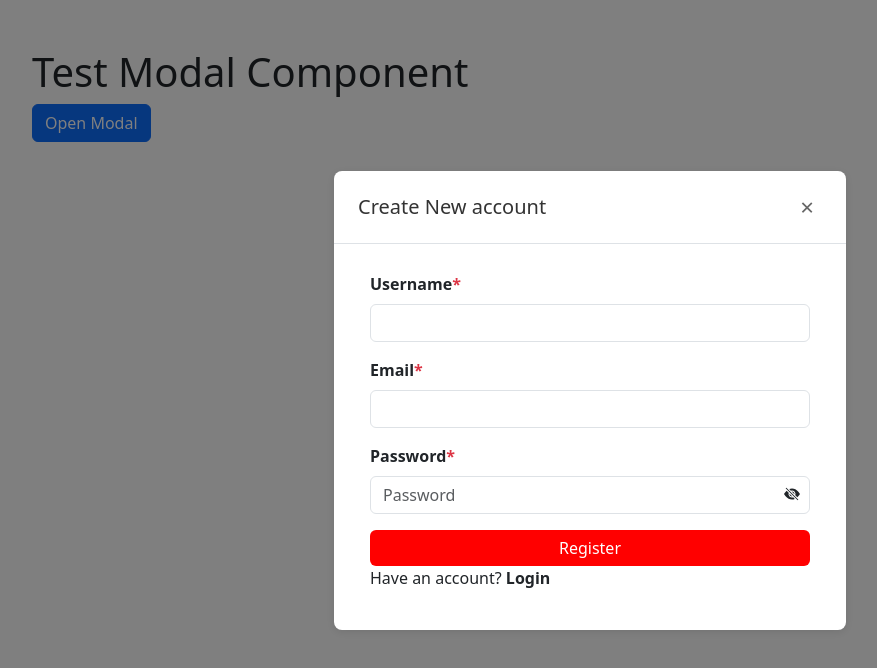
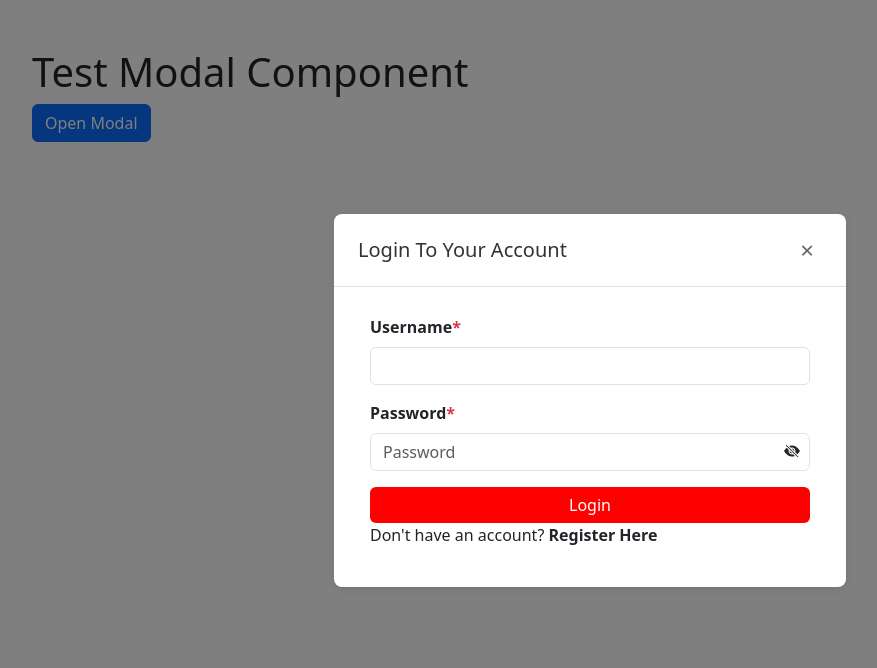
Before and after one commit to Prasai1488/fyp-ui, a React (Vite) app: page / in a window 1280 px wide. Both pictures are taken after a click on the button "Open Modal". Shown: the top 668 px of the page, without its empty margins (50-927 px from the left). Built offline with nearby package versions, Linux system fonts and the light colour scheme.

Commit message:
switching between login and register

```diff
--- a/src/App.tsx
+++ b/src/App.tsx
@@ -16,17 +16,21 @@
 
 // export default App;
 
-
-import React, { useState } from 'react';
-import Modal from './components/Modal/Modal';
-import Login from './pages/Login/Login';
-import Register from './pages/Register/Register';
+import React, { useState } from "react";
+import Modal from "./components/Modal/Modal";
+import Login from "./pages/Login/Login";
+import Register from "./pages/Register/Register";
 
 const App = () => {
   const [isModalOpen, setModalOpen] = useState(false);
+  const [isLogin, setIsLogin] = useState(true);
 
   const openModal = () => setModalOpen(true);
   const closeModal = () => setModalOpen(false);
+
+  const toggleModal = () => {
+    setIsLogin(!isLogin);
+  };
 
   return (
     <div className="container mt-5">
@@ -38,10 +42,10 @@ const App = () => {
       <Modal
         isOpen={isModalOpen}
         onClose={closeModal}
-        title="Create New account"
+        title={isLogin ? "Login To Your Account" : "Create New Account"}
         size="lg"
       >
-       <Register/>
+        {isLogin ? <Login onRegisterClick = {toggleModal} /> : <Register onLoginClick = {toggleModal}/>}
       </Modal>
     </div>
   );
--- a/src/pages/Login/Login.tsx
+++ b/src/pages/Login/Login.tsx
@@ -4,7 +4,11 @@ import * as Yup from "yup";
 import { renderPasswordField, renderTextField } from "../../components/TextFields/customField";
 import Button from "../../components/Buttons/Button";
 
-const Login = () => {
+type LoginProps = {
+  onRegisterClick : () => void
+}
+
+const Login = ({onRegisterClick}:LoginProps) => {
   const [passwordType, setPasswordType] = useState<"password" | "text">("password");
 
   const initialValues = {
@@ -53,7 +57,7 @@ const Login = () => {
         )}
       </Formik>
       <p>
-        Don't have an account? <strong>Register</strong>
+        Don't have an account? <strong onClick={onRegisterClick} style={{cursor:"pointer"}}>Register Here</strong>
       </p>
     </div>
   );
--- a/src/pages/Register/Register.tsx
+++ b/src/pages/Register/Register.tsx
@@ -7,7 +7,11 @@ import {
 } from "../../components/TextFields/customField";
 import Button from "../../components/Buttons/Button";
 
-const Register = () => {
+type RegisterProp = {
+  onLoginClick: () => void;
+};
+
+const Register = ({onLoginClick}:RegisterProp) => {
   const [passwordType, setPasswordType] = useState<"password" | "text">(
     "password"
   );
@@ -68,7 +72,7 @@ const Register = () => {
         )}
       </Formik>
       <p>
-        Have an account? <strong>Login</strong>
+        Have an account? <strong onClick={onLoginClick} style={{cursor:"pointer"}}>Login Here</strong>
       </p>
     </div>
   );
```
